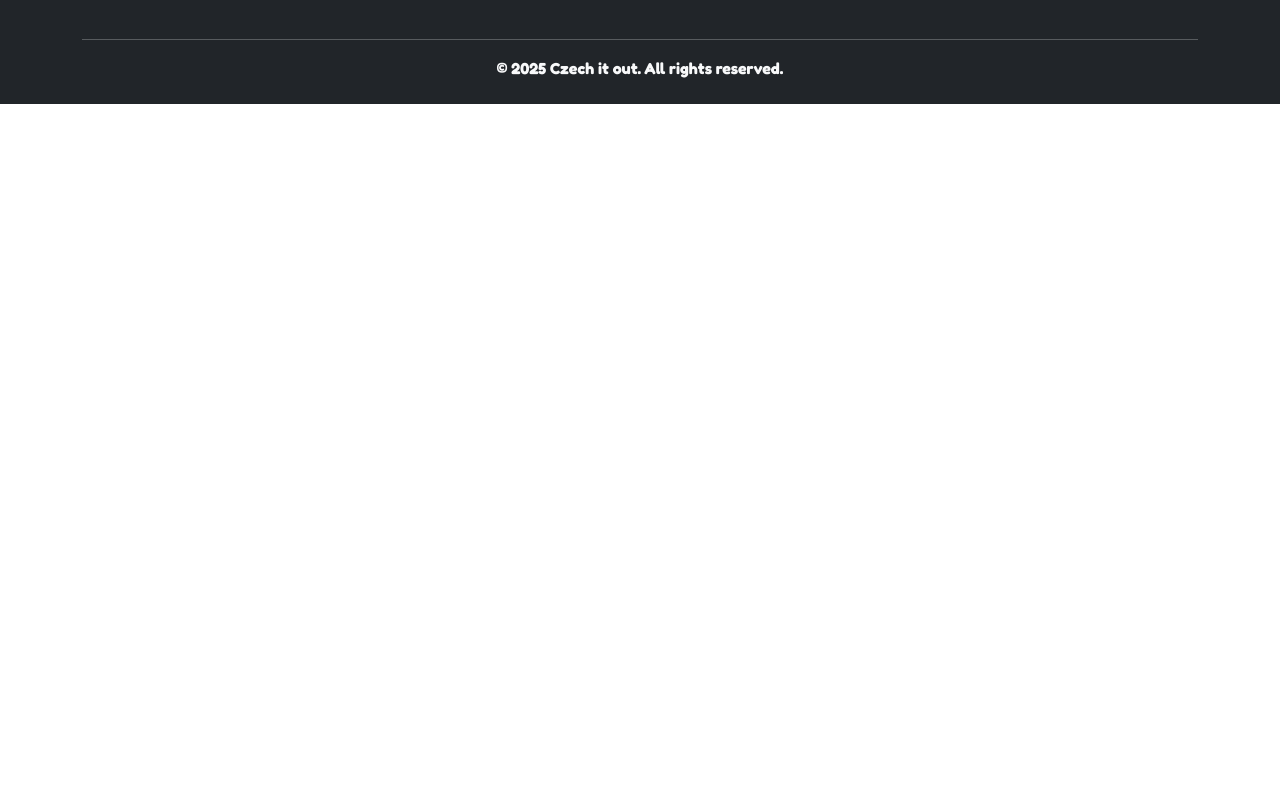
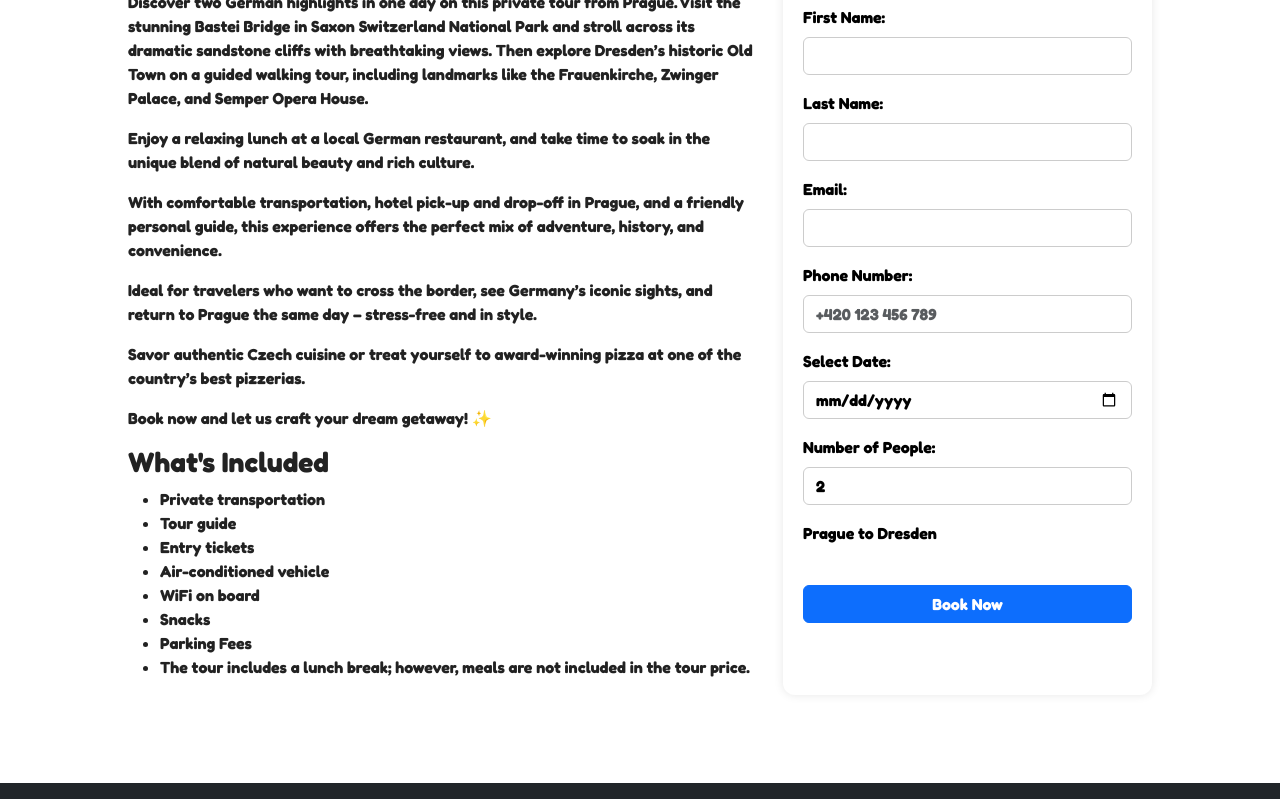
Before and after one commit to Jegorka2021/Jegorka2021.github.io, a plain HTML site: page prague-dresden.html in a window 1280 px wide. Shown: the part 900-1699 px from the top of the page. Before the commit the page ends 1004 px from the top, so only its background shows below. Drawn offline with nearby package versions, Linux system fonts and the light colour scheme; a script that the page names is missing.

Commit message:
Update prague-dresden.html

```diff
--- a/prague-dresden.html
+++ b/prague-dresden.html
@@ -39,7 +39,8 @@
         <nav class="navbar navbar-expand-lg navbar-light" id="mainNav">
             <div class="container-fluid">
                 <a class="navbar-brand" href="index.html">
-          <img src="static/images/руор-removebg-preview.jpg" alt="Czech me out logo" style="margin-right: 50px" />
+                    <img src="static/images/руор-removebg-preview.jpg" alt="Czech me out logo"
+                        style="margin-right: 50px" />
                 </a>
                 <button class="navbar-toggler" type="button" data-bs-toggle="collapse" data-bs-target="#navbarNav"
                     aria-controls="navbarNav" aria-expanded="false" aria-label="Toggle navigation">
@@ -69,15 +70,109 @@
         </div>
         <div class="imagePK">
             <div class="images-row">
-      <img src="https://media-cdn.tripadvisor.com/media/attractions-splice-spp-674x446/15/85/e2/23.jpg" alt="Main image">
+                <img src="https://media-cdn.tripadvisor.com/media/attractions-splice-spp-674x446/15/85/e2/23.jpg"
+                    alt="Main image">
 
                 <div class="Title2">
-        <img src="https://media-cdn.tripadvisor.com/media/attractions-splice-spp-674x446/15/85/e2/25.jpg" alt="Side image 1">
-        <img src="https://media-cdn.tripadvisor.com/media/attractions-splice-spp-674x446/15/85/e2/26.jpg" alt="Side image 2">
+                    <img src="https://media-cdn.tripadvisor.com/media/attractions-splice-spp-674x446/15/85/e2/25.jpg"
+                        alt="Side image 1">
+                    <img src="https://media-cdn.tripadvisor.com/media/attractions-splice-spp-674x446/15/85/e2/26.jpg"
+                        alt="Side image 2">
                 </div>
             </div>
         </div>
     </section>
+
+    <div class="Details">
+        <ul>
+            <li class="nav-itm"><a href="#overview">Overview</a></li>
+            <li class="nav-itm"><a href="#details">Details</a></li>
+
+        </ul>
+
+    </div>
+
+    <section class="content-section">
+        <div class="container-row">
+            <!-- Левая колонка: текст -->
+            <div class="left-column">
+                <h2 id="overview">About</h2>
+                <p>Discover two German highlights in one day on this private tour from Prague. Visit the stunning Bastei
+                    Bridge in Saxon Switzerland National Park and stroll across its dramatic sandstone cliffs with
+                    breathtaking views. Then explore Dresden’s historic Old Town on a guided walking tour, including
+                    landmarks like the Frauenkirche, Zwinger Palace, and Semper Opera House.</p>
+                <p>Enjoy a relaxing lunch at a local German restaurant, and take time to soak in the unique blend of
+                    natural beauty and rich culture.</p>
+                <p>With comfortable transportation, hotel pick-up and drop-off in Prague, and a friendly personal guide,
+                    this experience offers the perfect mix of adventure, history, and convenience.</p>
+                <p>Ideal for travelers who want to cross the border, see Germany’s iconic sights, and return to Prague
+                    the same day – stress-free and in style.</p>
+                <p>Savor authentic Czech cuisine or treat yourself to award-winning pizza at one of the country’s best
+                    pizzerias.</p>
+                <p>Book now and let us craft your dream getaway! ✨</p>
+
+                <h3 id="details">What's Included</h3>
+                <ul>
+                    <li>Private transportation</li>
+                    <li>Tour guide</li>
+                    <li>Entry tickets</li>
+                    <li>Air-conditioned vehicle</li>
+                    <li>WiFi on board</li>
+                    <li>Snacks</li>
+                    <li>Parking Fees</li>
+                    <li>The tour includes a lunch break; however, meals are not included in the tour price.</li>
+                </ul>
+            </div>
+
+            <!-- Правая колонка: форма/бронирование -->
+
+            <div class="right-column">
+                <div class="booking-box">
+                    <h3>From €170</h3>
+                    <form action="https://formspree.io/f/xeokjnko" method="POST">
+                        <div class="mb-3">
+                            <label for="firstName" class="form-label">First Name:</label>
+                            <input type="text" class="form-control" id="firstName" name="firstName" required>
+                        </div>
+
+                        <div class="mb-3">
+                            <label for="lastName" class="form-label">Last Name:</label>
+                            <input type="text" class="form-control" id="lastName" name="lastName" required>
+                        </div>
+
+                        <div class="mb-3">
+                            <label for="email" class="form-label">Email:</label>
+                            <input type="email" class="form-control" id="email" name="email" required>
+                        </div>
+
+                        <div class="mb-3">
+                            <label for="phone" class="form-label">Phone Number:</label>
+                            <input type="tel" class="form-control" placeholder="+420 123 456 789" id="phone"
+                                name="phone" required />
+                        </div>
+
+                        <div class="mb-3">
+                            <label for="date" class="form-label">Select Date:</label>
+                            <input type="date" class="form-control" id="date" name="date" required>
+                        </div>
+
+                        <div class="mb-3">
+                            <label for="people" class="form-label">Number of People:</label>
+                            <input type="number" class="form-control" id="people" name="people" min="1" value="2"
+                                required>
+                        </div>
+                        <div class="mb-3">
+                            <label for="route" class="form-label">Prague to Dresden</label>
+                            <input type="hidden" class="form-control" id="route" name="Prague to Dresden" readonly />
+                        </div>
+
+                        <button type="submit" class="btn btn-primary mt-3">Book Now</button>
+                    </form>
+
+                </div>
+            </div>
+        </div>
+        </div>
     </section>
 
 
@@ -120,8 +215,8 @@
     <script src="static/theme-toggle.js" defer></script>
     <script src="static/Form.js" defer></script>
     <script src="https://cdn.jsdelivr.net/npm/bootstrap@5.3.6/dist/js/bootstrap.bundle.min.js"
-    integrity="sha384-j1CDi7MgGQ12Z7Qab0qlWQ/Qqz24Gc6BM0thvEMVjHnfYGF0rmFCozFSxQBxwHKO"
-    crossorigin="anonymous" defer></script>
+        integrity="sha384-j1CDi7MgGQ12Z7Qab0qlWQ/Qqz24Gc6BM0thvEMVjHnfYGF0rmFCozFSxQBxwHKO" crossorigin="anonymous"
+        defer></script>
     <script src="https://cdn.jsdelivr.net/npm/aos@2.3.4/dist/aos.js" defer></script>
     <script>
         document.addEventListener("DOMContentLoaded", function () {
```
Lines whose indentation alone changed are shown as unchanged.
